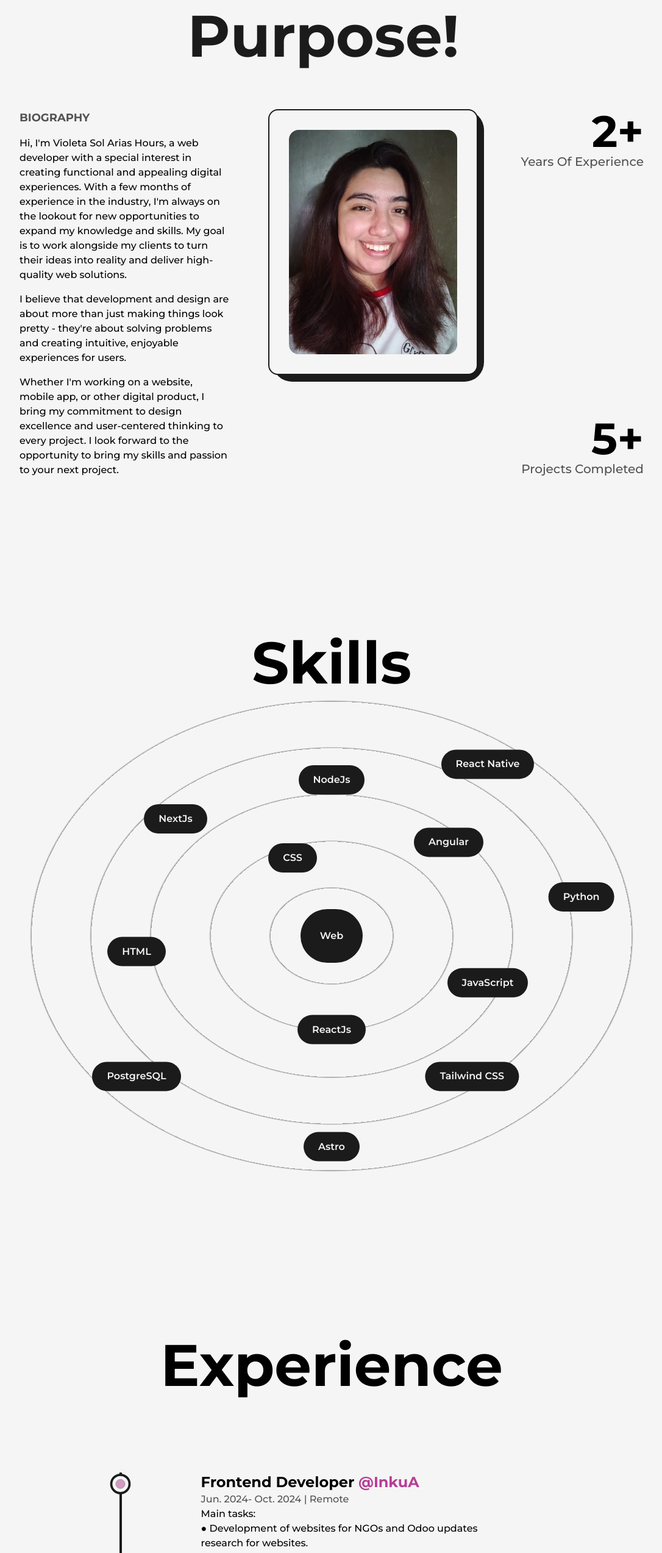
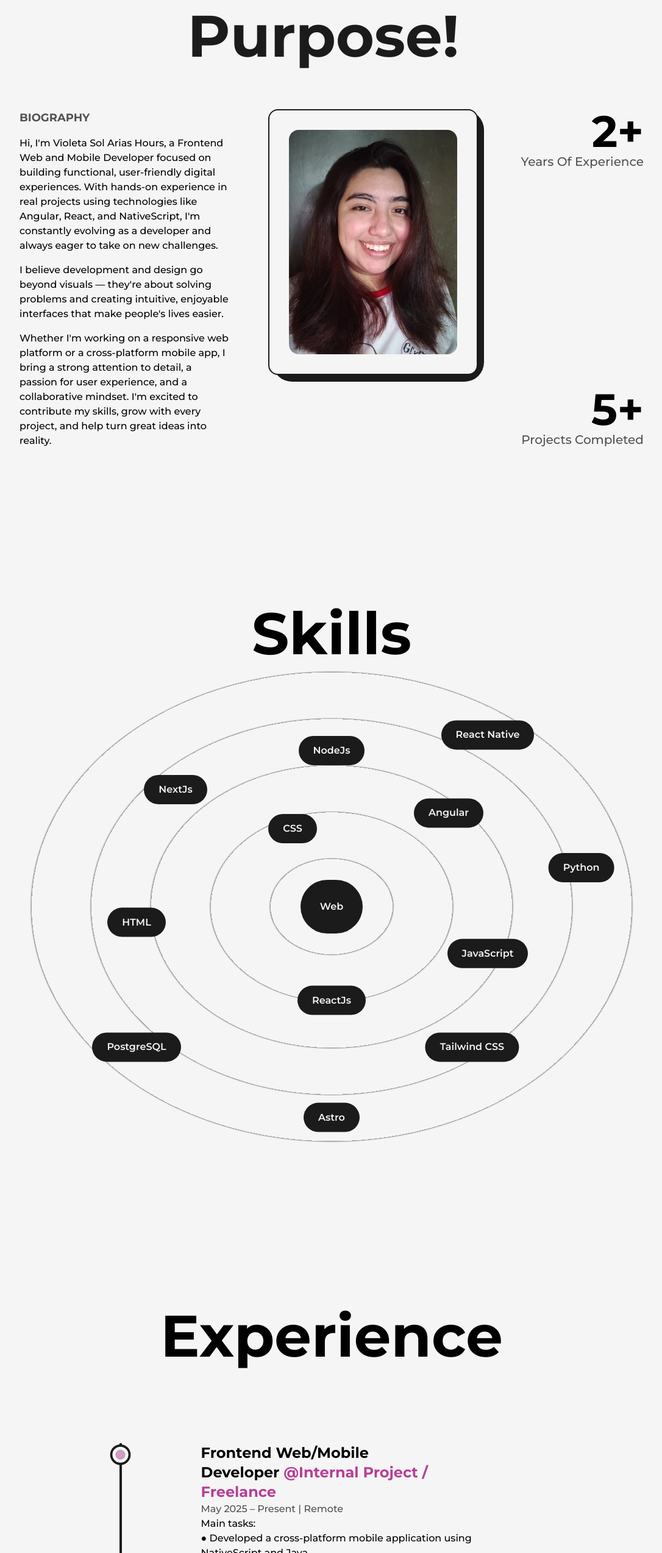
Before and after one commit to VioleHours/My-portfolio, a Next.js app: page /about in a window 1280 px wide. Shown: the part 253-2800 px from the top of the page at 61% size, without its empty margins (96-1182 px from the left). Built offline with nearby package versions, Linux system fonts and the light colour scheme.

Commit message:
improvements

```diff
--- a/src/components/Experience.js
+++ b/src/components/Experience.js
@@ -58,6 +58,18 @@ const Experience = () => {
           "
         />
         <ul className="w-full flex flex-col items-start justify-between ml-4 xs:ml-2">
+          <Details
+            position="Frontend Web/Mobile Developer"
+            company="Internal Project / Freelance"
+            companyLink=""
+            time="May 2025 – Present"
+            address="Remote"
+            work={`Main tasks:
+              ● Developed a cross-platform mobile application using NativeScript and Java.
+              ● Implemented interactive components and dynamic navigation, following responsive design principles and ensuring a smooth user experience.
+              ● Integrated business logic in Java and REST backend services for real-time data management.
+              ● Applied mobile development best practices, version control with Git, and agile methodologies for workflow organization.`}
+          />
           <Details
             position="Frontend Developer"
             company="InkuA"
--- a/src/pages/about.js
+++ b/src/pages/about.js
@@ -53,29 +53,28 @@ const about = () => {
                                 Biography
                             </h2>
                             <p className="font-medium">
-                                Hi, I&apos;m Violeta Sol Arias Hours, a web
-                                developer with a special interest in creating
-                                functional and appealing digital experiences.
-                                With a few months of experience in the industry,
-                                I&apos;m always on the lookout for new
-                                opportunities to expand my knowledge and skills.
-                                My goal is to work alongside my clients to turn
-                                their ideas into reality and deliver
-                                high-quality web solutions.
+                                Hi, I&apos;m Violeta Sol Arias Hours, a Frontend
+                                Web and Mobile Developer focused on building functional,
+                                user-friendly digital experiences.
+                                With hands-on experience in real projects
+                                using technologies like Angular, React, and NativeScript,
+                                I&apos;m constantly evolving as a developer
+                                and always eager to take on new challenges.
                             </p>
                             <p className="my-4 font-medium">
-                                I believe that development and design are about
-                                more than just making things look pretty -
+                                I believe development and design go beyond visuals —
                                 they&apos;re about solving problems and creating
-                                intuitive, enjoyable experiences for users.
+                                intuitive, enjoyable interfaces that make people's
+                                lives easier.
                             </p>
                             <p className="font-medium">
-                                Whether I&apos;m working on a website, mobile
-                                app, or other digital product, I bring my
-                                commitment to design excellence and
-                                user-centered thinking to every project. I look
-                                forward to the opportunity to bring my skills
-                                and passion to your next project.
+                                Whether I&apos;m working on a responsive web
+                                platform or a cross-platform mobile app,
+                                I bring a strong attention to detail,
+                                a passion for user experience, and a
+                                collaborative mindset. I&apos;m excited to
+                                contribute my skills, grow with every project,
+                                and help turn great ideas into reality.
                             </p>
                         </div>
                         <div
--- a/src/pages/index.js
+++ b/src/pages/index.js
@@ -32,16 +32,13 @@ const Home = () => {
             </div>
             <div className="w-1/2 flex flex-col items-center self-center lg:w-full lg:text-center">
               <AnimatedText
-                text="Turning Vision Into Reality With Code And Design."
+                text="Designing and developing digital experiences that connect."
                 className="!text-6xl !text-left
                 xl:!text-5xl lg:!text-center lg:!text-6xl md:!text-5xl sm:!text-3xl
                 "
               />
               <p className="my-4 text-base font-medium md:text-sm sm:text-xs">
-                As a skilled frontend developer, I am dedicated to turning
-                ideas into innovative web applications. Explore my latest
-                projects and certificates, showcasing my expertise in React.js
-                and web development.
+                I&apos;m a frontend developer with experience in both web and mobile, passionate about building functional, accessible, and user-centered interfaces. Take a look at my projects, where I combine design and technology to bring high-quality digital products to life.
               </p>
               <div className="flex items-center justify-center self-start gap-2 mt-2 lg:self-center">
                 <Link
```
